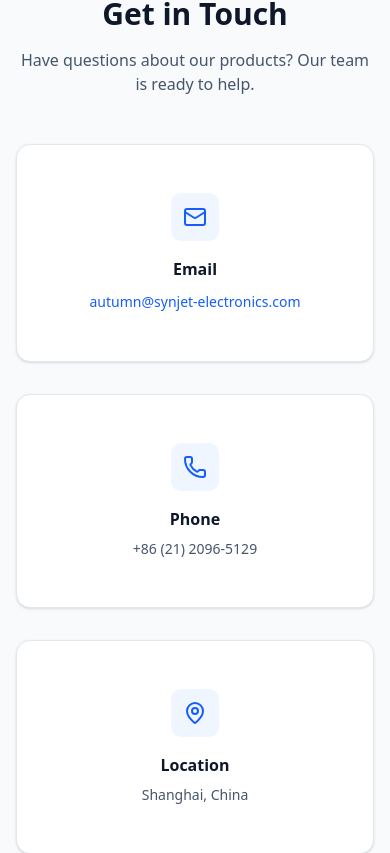
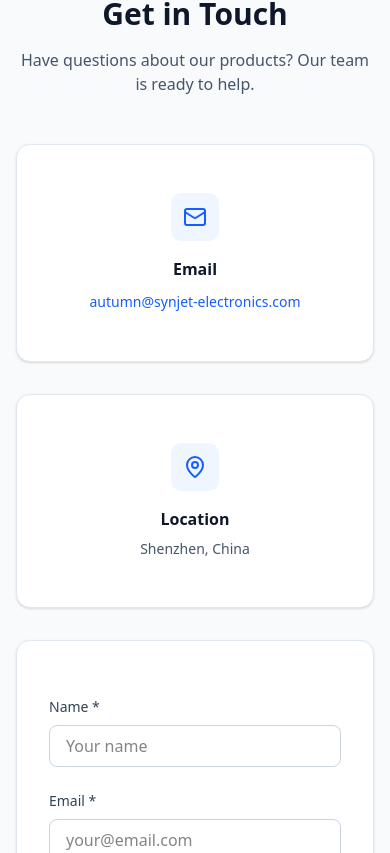
Before and after one commit to lee-synjet/synjet-electronics-website, a Next.js app: page / in a window 390 px wide. Shown: the part 5751-6604 px from the top of the page. Built offline with nearby package versions, Linux system fonts and the light colour scheme.

Commit message:
feat: remove phone contact and update location to Shenzhen
- Remove Phone card from Contact section
- Change Location from Shanghai to Shenzhen
- Update Footer contact info accordingly
- Remove unused Phone import
- Adjust grid layout from 3 columns to 2 columns

```diff
--- a/src/app/page.tsx
+++ b/src/app/page.tsx
@@ -6,7 +6,6 @@ import { Card, CardContent } from '@/components/ui/card';
 import {
   Shield,
   Mail,
-  Phone,
   MapPin,
   CheckCircle2,
   Clock,
@@ -323,7 +322,7 @@ export default function Home() {
               Have questions about our products? Our team is ready to help.
             </p>
           </div>
-          <div className="grid grid-cols-1 lg:grid-cols-3 gap-8 mb-8">
+          <div className="grid grid-cols-1 md:grid-cols-2 gap-8 max-w-2xl mx-auto mb-8">
             <Card className="border border-slate-200">
               <CardContent className="p-6 text-center">
                 <div className="inline-flex items-center justify-center w-12 h-12 rounded-lg bg-blue-50 mb-4">
@@ -338,19 +337,10 @@ export default function Home() {
             <Card className="border border-slate-200">
               <CardContent className="p-6 text-center">
                 <div className="inline-flex items-center justify-center w-12 h-12 rounded-lg bg-blue-50 mb-4">
-                  <Phone className="h-6 w-6 text-blue-600" />
-                </div>
-                <h3 className="font-semibold mb-2 text-slate-900">Phone</h3>
-                <p className="text-sm text-slate-600">+86 (21) 2096-5129</p>
-              </CardContent>
-            </Card>
-            <Card className="border border-slate-200">
-              <CardContent className="p-6 text-center">
-                <div className="inline-flex items-center justify-center w-12 h-12 rounded-lg bg-blue-50 mb-4">
                   <MapPin className="h-6 w-6 text-blue-600" />
                 </div>
                 <h3 className="font-semibold mb-2 text-slate-900">Location</h3>
-                <p className="text-sm text-slate-600">Shanghai, China</p>
+                <p className="text-sm text-slate-600">Shenzhen, China</p>
               </CardContent>
             </Card>
           </div>
@@ -439,8 +429,7 @@ export default function Home() {
               <h4 className="font-semibold mb-4">Contact</h4>
               <ul className="space-y-2 text-sm text-slate-400">
                 <li>autumn@synjet-electronics.com</li>
-                <li>+86 (21) 2096-5129</li>
-                <li>Shanghai, China</li>
+                <li>Shenzhen, China</li>
               </ul>
             </div>
           </div>
```
